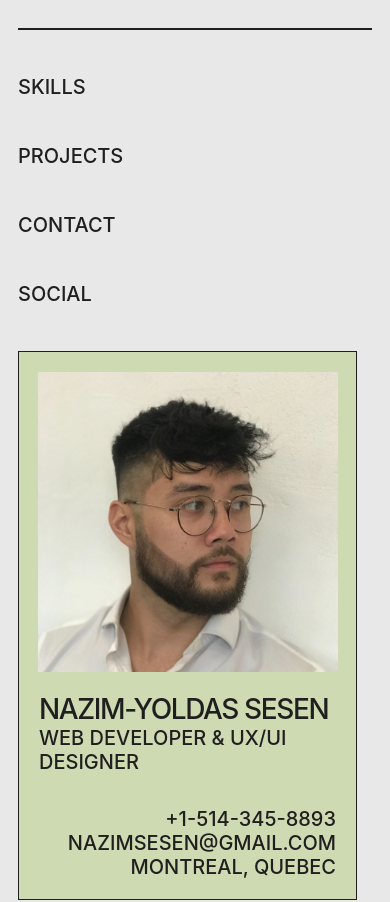
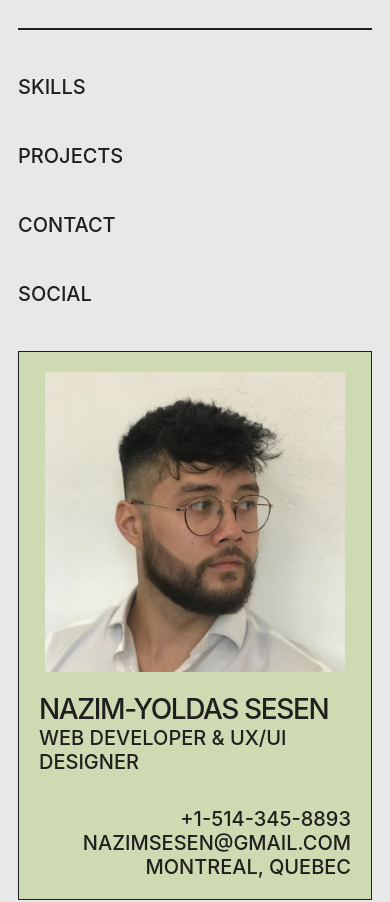
Before and after one commit to maisoncastro/maisoncastro.github.io, a React (Vite) app: page / in a window 390 px wide. Shown: the top 902 px of the page. Built offline with nearby package versions, Linux system fonts and the light colour scheme.

Commit message:
Arranged some of the padding

```diff
--- a/src/App.tsx
+++ b/src/App.tsx
@@ -14,7 +14,6 @@
   return (
     <Router>
       <>
-        <div className="app-containesr">
         <div className="content-container">
           <NavBar />
           <Header />
@@ -23,7 +22,6 @@
           <Contact />
           <Footer />
         </div>
-        </div>
       </>
     </Router>
   );
--- a/src/index.css
+++ b/src/index.css
@@ -234,7 +234,7 @@
 }
 
 /* Mobile Styles */
-@media screen and (max-width: 767px) {
+@media screen and (max-width: 600px) {
   :root {
     font-size: 20px;
   }
@@ -247,8 +247,8 @@
     flex-direction: column;
     align-items: center;
     height: auto;
-
-    width: 339px;
+    /* max-width: 700px; */
+    width: auto;
   }
 
   .header img {
```
Lines whose indentation alone changed are shown as unchanged.
